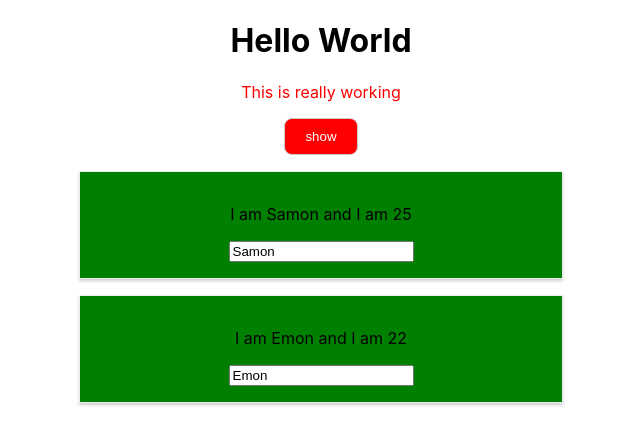
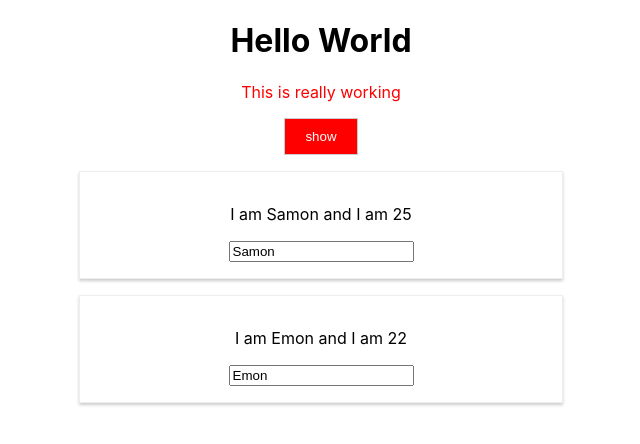
Before and after one commit to samon03/React-Udemy, a React (Create React App) app: page / in a window 1280 px wide. Both pictures are taken after a click on the button "show". Shown: the top 444 px of the page, without its empty margins (319-959 px from the left). Built offline with nearby package versions, Linux system fonts and the light colour scheme.

Commit message:
styled-components

```diff
--- a/package.json
+++ b/package.json
@@ -10,6 +10,7 @@
     "react": "^17.0.2",
     "react-dom": "^17.0.2",
     "react-scripts": "4.0.3",
+    "styled-components": "^5.3.0",
     "web-vitals": "^1.1.1"
   },
   "scripts": {
--- a/src/App.js
+++ b/src/App.js
@@ -1,8 +1,20 @@
 import React, { Component } from 'react';
-import Radium, {StyleRoot} from 'radium';
+import styled from 'styled-components';
 import './App.css';
 import Person from './Person/Person';
 
+const StyledButton = styled.button`
+  background-color: ${(props) => props.alt ? 'red' : 'green'};
+  border: 1px solid #ccc;
+  color: white;
+  padding: 10px 20px;
+  borderRadius: 8px;
+
+  &:hover {
+      background-color: ${(props) => props.alt ? 'salmon' : 'lightgreen'};
+      color: black;
+  }
+`;
 
 class App extends Component {
 
@@ -44,17 +56,17 @@ class App extends Component {
   }
 
   render () {
-    const style = {
-      backgroundColor: "green",
-      border: "1px solid #ccc",
-      color: "white",
-      padding: "10px 20px",
-      borderRadius: "8px",
-      ':hover': {
-          backgroundColor: 'lightgreen',
-          color: 'black'
-      }
-    }
+    // const style = {
+    //   backgroundColor: "green",
+    //   border: "1px solid #ccc",
+    //   color: "white",
+    //   padding: "10px 20px",
+    //   borderRadius: "8px",
+    //   ':hover': {
+    //       backgroundColor: 'lightgreen',
+    //       color: 'black'
+    //   }
+    // }
 
     let persons = null;
 
@@ -69,12 +81,6 @@ class App extends Component {
           })}
         </div>
       );
-
-      style.backgroundColor = "red";
-      style[':hover'] = {
-        backgroundColor: 'salmon',
-        color: 'black'
-      }
     }
 
     // let classes = ['red', 'bold'].join(' ');
@@ -89,16 +95,14 @@ class App extends Component {
     }
 
     return (
-        <StyleRoot>
-          <div className="App">
-            <h1>Hello World</h1>
-            <p className={classes.join(' ')}>This is really working</p>
-            <button style={style} onClick={this.toogleHandler}>show</button>
-            {persons}
-          </div>
-        </StyleRoot>
+        <div className="App">
+          <h1>Hello World</h1>
+          <p className={classes.join(' ')}>This is really working</p>
+          <StyledButton alt={this.state.showPersons} onClick={this.toogleHandler}>show</StyledButton>
+          {persons}
+        </div>
       );
   }
 }
 
-export default Radium(App);
+export default App;
--- a/src/Person/Person.css
+++ b/src/Person/Person.css
@@ -1,4 +1,4 @@
-.Person {
+/* .Person {
     width: 40%;
     margin: 16px auto;
     text-align: center;
@@ -6,4 +6,4 @@
     border: 1px solid #eee;
     box-shadow: 0 2px 3px #ccc;
 
-}
+} */
--- a/src/Person/Person.js
+++ b/src/Person/Person.js
@@ -1,23 +1,29 @@
 import React from 'react';
-import Radium from 'radium';
-import './Person.css';
+import styled from 'styled-components';
+// import './Person.css';
 
-function Person(props) {
+const StyleDiv = styled.div`
+    width: 40%;
+    margin: 16px auto;
+    text-align: center;
+    padding: 16px;
+    border: 1px solid #eee;
+    box-shadow: 0 2px 3px #ccc;
 
-    const style = {
-        '@media (min-width: 500px)': {
-            width: '450px',
-            backgroundColor: 'green'
-        }
+    @media (min-width: 500px) {
+        width: 450px;
     }
+`;
+
+const Person = (props) => {
 
     return (
-        <div className="Person" style={style}>
+        <StyleDiv>
             <p onClick={props.click}>I am {props.name} and I am {props.age}</p>
             <p>{props.children}</p>
             <input type="text" onChange={props.changed} value={props.name} />
-        </div>
+        </StyleDiv>
     )
 }
 
-export default Radium(Person);
+export default Person;
```
Also changed, not shown: 1 other file (tests, documents, lock files or other folders).
